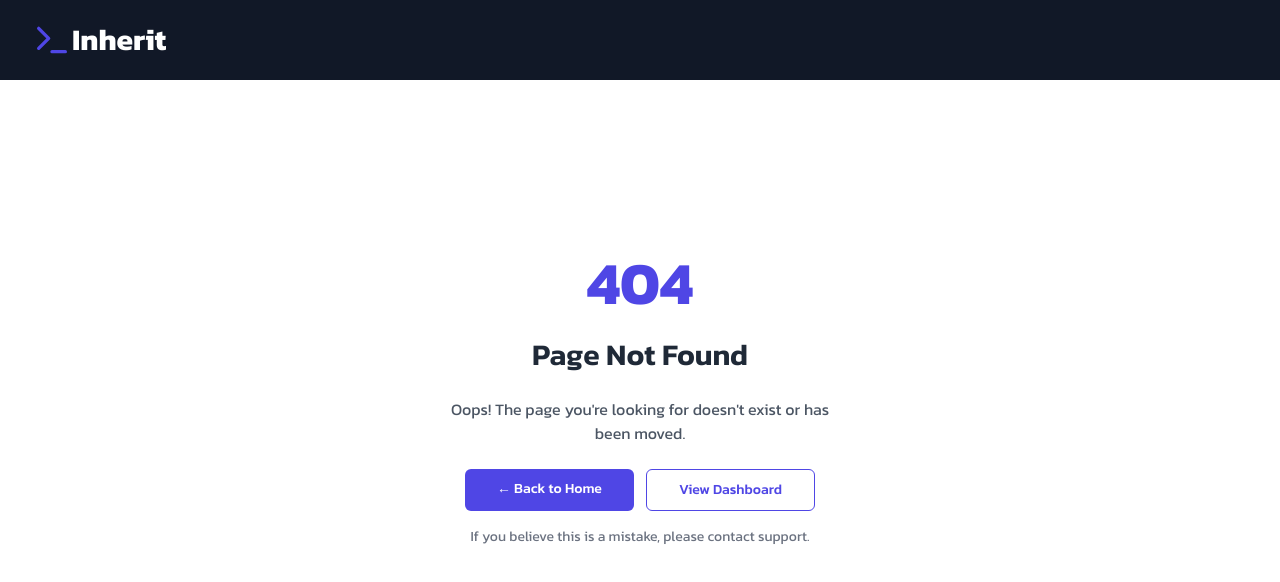
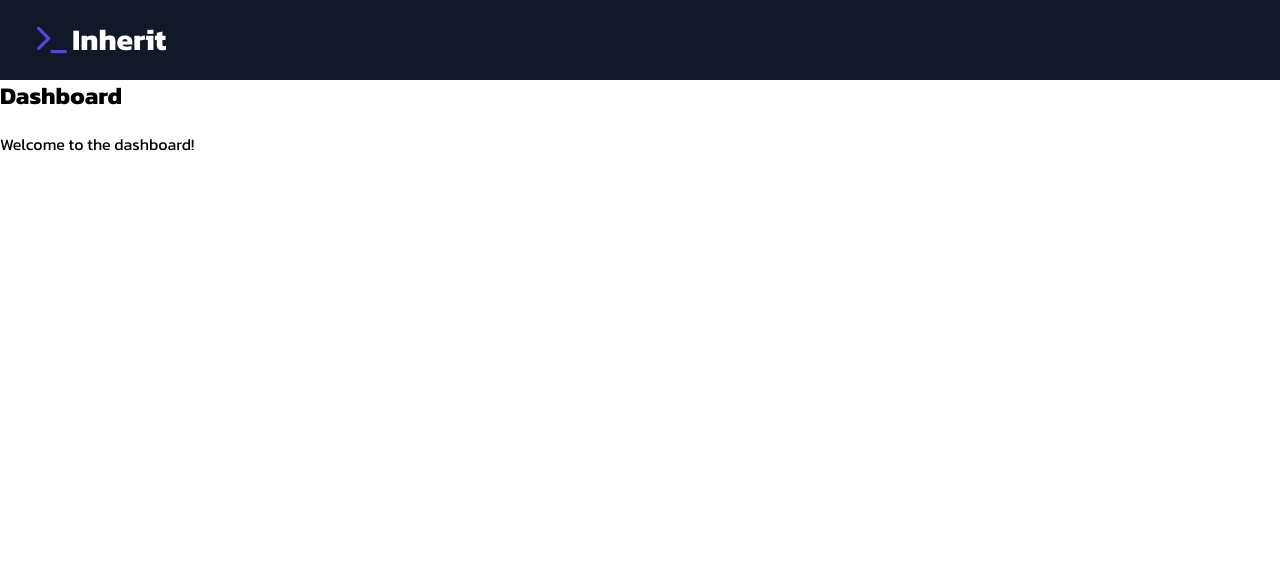
Before and after one commit to takitajwar17/inherit-ewu-hackathon-xtradrill, a Next.js app: page /dashboard in a window 1280 px wide. Before the commit this address had no page. Shown: the top 582 px of the page. Built offline with nearby package versions, Linux system fonts and the light colour scheme.

Commit message:
dashboard prototype added

```diff
--- /dev/null
+++ b/app/dashboard/page.jsx
@@ -0,0 +1,12 @@
+const Dashboard = () => {
+  return (
+    <>
+      <div className="min-h-full min-w-full">
+        <h1 className="text-2xl font-bold mb-5 text-black">Dashboard</h1>
+        <p className="mb-5 text-black">Welcome to the dashboard!</p>
+      </div>
+    </>
+  );
+};
+
+export default Dashboard;
```
